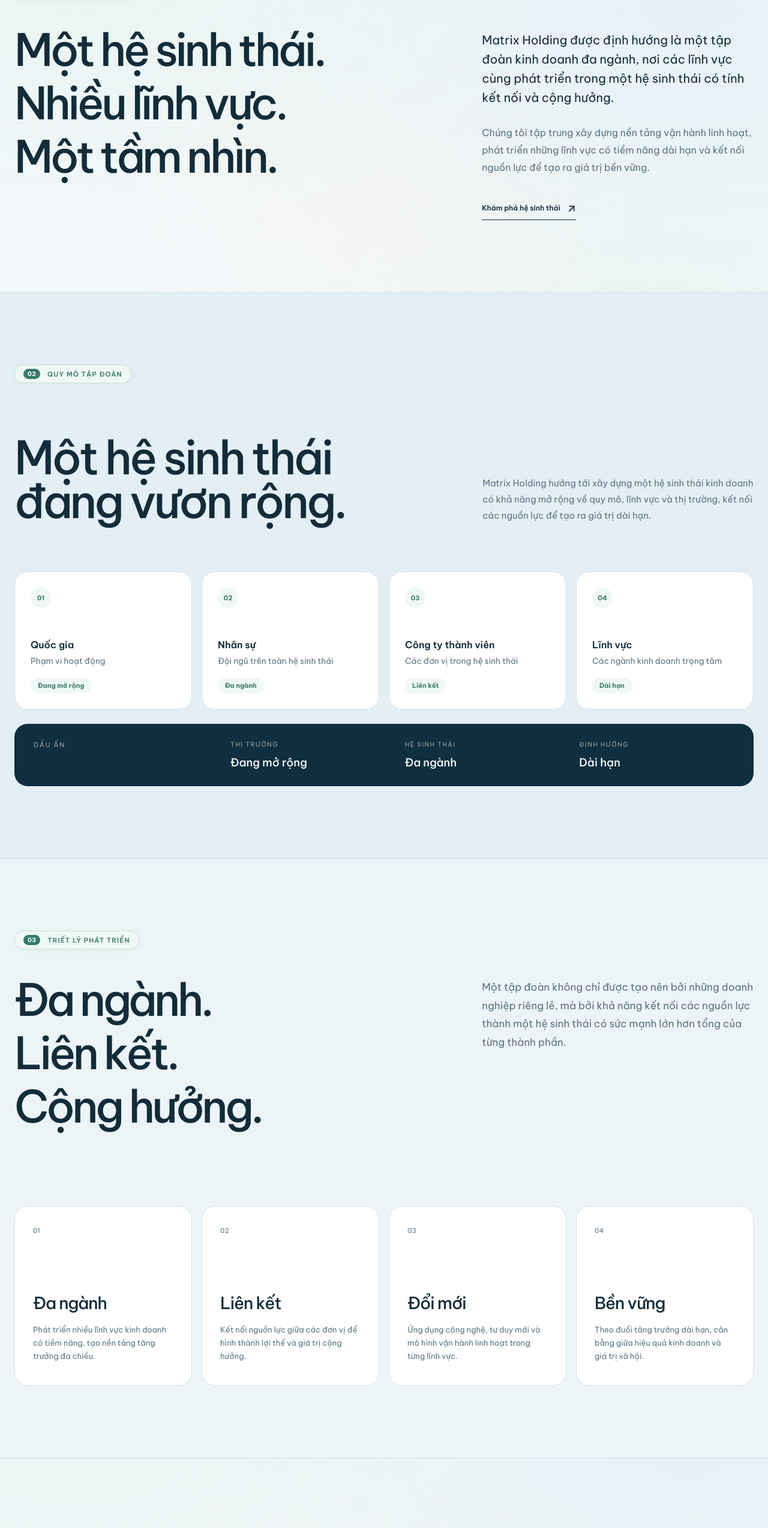
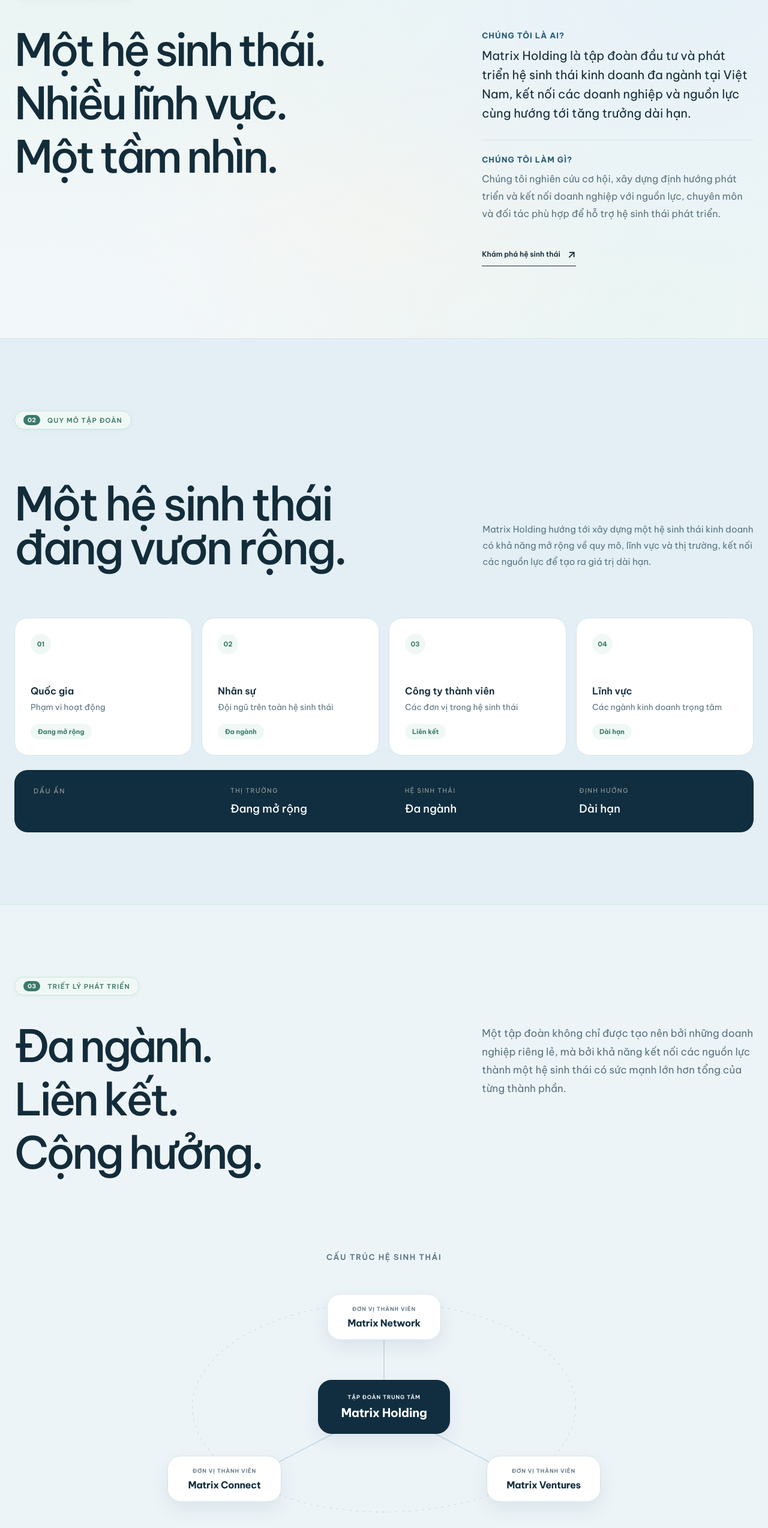
Before and after one commit to kquan2312/Matrix-Holding, a React (Vite) app: page / in a window 1280 px wide. Shown: the part 952-3500 px from the top of the page at 60% size. Built offline with nearby package versions, Linux system fonts and the light colour scheme.

Commit message:
fix news, add more introduction, fix ecosystems

```diff
--- a/src/components/sections/Ecosystem.tsx
+++ b/src/components/sections/Ecosystem.tsx
@@ -53,6 +53,42 @@
           </p>
         </div>
 
+        <div className="ecosystem-structure">
+          <h3>{t("Cấu trúc hệ sinh thái")}</h3>
+
+          <div className="ecosystem-orbit">
+            <svg
+              className="ecosystem-orbit-lines"
+              viewBox="0 0 720 430"
+              fill="none"
+              aria-hidden="true"
+            >
+              <ellipse cx="360" cy="215" rx="320" ry="175" />
+              <path d="M360 215V65M360 215 110 345M360 215l250 130" />
+            </svg>
+
+            <div className="ecosystem-entity ecosystem-entity-holding">
+              <span>{t("Tập đoàn trung tâm")}</span>
+              <strong>Matrix Holding</strong>
+            </div>
+
+            <ul className="ecosystem-entity-list">
+              <li className="ecosystem-entity ecosystem-entity-network">
+                <span>{t("Đơn vị thành viên")}</span>
+                <strong>Matrix Network</strong>
+              </li>
+              <li className="ecosystem-entity ecosystem-entity-connect">
+                <span>{t("Đơn vị thành viên")}</span>
+                <strong>Matrix Connect</strong>
+              </li>
+              <li className="ecosystem-entity ecosystem-entity-ventures">
+                <span>{t("Đơn vị thành viên")}</span>
+                <strong>Matrix Ventures</strong>
+              </li>
+            </ul>
+          </div>
+        </div>
+
         <div className="ecosystem-grid">
           {ecosystemItems.map((item) => (
             <article key={item.number}>
--- a/src/components/sections/Introduction.tsx
+++ b/src/components/sections/Introduction.tsx
@@ -22,13 +22,19 @@
           </h2>
 
           <div className="introduction-copy">
-            <p className="intro-lead">
-              {t("Matrix Holding được định hướng là một tập đoàn kinh doanh đa ngành, nơi các lĩnh vực cùng phát triển trong một hệ sinh thái có tính kết nối và cộng hưởng.")}
-            </p>
+            <div className="introduction-point">
+              <h3>{t("Chúng tôi là ai?")}</h3>
+              <p className="intro-lead">
+                {t("Matrix Holding là tập đoàn đầu tư và phát triển hệ sinh thái kinh doanh đa ngành tại Việt Nam, kết nối các doanh nghiệp và nguồn lực cùng hướng tới tăng trưởng dài hạn.")}
+              </p>
+            </div>
 
-            <p>
-              {t("Chúng tôi tập trung xây dựng nền tảng vận hành linh hoạt, phát triển những lĩnh vực có tiềm năng dài hạn và kết nối nguồn lực để tạo ra giá trị bền vững.")}
-            </p>
+            <div className="introduction-point">
+              <h3>{t("Chúng tôi làm gì?")}</h3>
+              <p>
+                {t("Chúng tôi nghiên cứu cơ hội, xây dựng định hướng phát triển và kết nối doanh nghiệp với nguồn lực, chuyên môn và đối tác phù hợp để hỗ trợ hệ sinh thái phát triển.")}
+              </p>
+            </div>
 
             <a href="#business" className="text-link">
               {t("Khám phá hệ sinh thái")}
--- a/src/data/news.ts
+++ b/src/data/news.ts
@@ -1,35 +1,76 @@
+
 import type { NewsItem } from "../types";
 
-// Illustrative articles only; replace with approved company news before launch.
 export const news: NewsItem[] = [
   {
-    id: "sample-news-01",
-    title: "Tin mẫu: Định hướng phát triển hệ sinh thái",
-    slug: "tin-mau-dinh-huong-he-sinh-thai",
+    id: "matrix-holding-phat-trien-he-sinh-thai",
+    title: "Matrix Holding định hướng xây dựng hệ sinh thái kinh doanh đa ngành",
+    slug: "matrix-holding-dinh-huong-xay-dung-he-sinh-thai-kinh-doanh-da-nganh",
     description:
-      "Bài viết minh họa cách giới thiệu định hướng phát triển và các lĩnh vực hoạt động của Matrix Holding.",
-    image: "/images/samples/news-01.svg",
+      "Matrix Holding theo đuổi mô hình phát triển đa ngành, tập trung kết nối nguồn lực, năng lực chuyên môn và cơ hội hợp tác để tạo ra giá trị dài hạn.",
+    image:
+      "https://images.unsplash.com/photo-1556761175-b413da4baf72?auto=format&fit=crop&w=1600&q=85",
     date: "28.09.2026",
-    category: "Tin mẫu",
+    category: "Định hướng phát triển",
   },
+
   {
-    id: "sample-news-02",
-    title: "Tin mẫu: Kết nối nguồn lực và cơ hội hợp tác",
-    slug: "tin-mau-ket-noi-nguon-luc",
+    id: "ket-noi-doi-tac-nguon-luc",
+    title: "Kết nối nguồn lực mở ra những cơ hội hợp tác mới",
+    slug: "ket-noi-nguon-luc-mo-ra-co-hoi-hop-tac-moi",
     description:
-      "Nội dung mẫu về việc kết nối đối tác, chuyên gia và nguồn lực trong hệ sinh thái kinh doanh.",
-    image: "/images/samples/news-02.svg",
+      "Trong môi trường kinh doanh liên tục thay đổi, khả năng kết nối doanh nghiệp, đối tác và chuyên gia là một trong những nền tảng quan trọng để phát triển bền vững.",
+    image:
+      "https://images.unsplash.com/photo-1556761175-5973dc0f32e7?auto=format&fit=crop&w=1600&q=85",
     date: "15.09.2026",
-    category: "Tin mẫu",
+    category: "Hệ sinh thái",
   },
+
   {
-    id: "sample-news-03",
-    title: "Tin mẫu: Tư duy phát triển bền vững",
-    slug: "tin-mau-phat-trien-ben-vung",
+    id: "doi-moi-va-chuyen-doi",
+    title: "Đổi mới tư duy để thích ứng với thị trường đang thay đổi",
+    slug: "doi-moi-tu-duy-de-thich-ung-voi-thi-truong",
     description:
-      "Bài viết mẫu về đổi mới, quản trị có trách nhiệm và mục tiêu tạo dựng giá trị dài hạn.",
-    image: "/images/samples/news-03.svg",
+      "Công nghệ, dữ liệu và những mô hình kinh doanh mới đang tạo ra nhiều thay đổi trong cách doanh nghiệp vận hành và tìm kiếm cơ hội tăng trưởng.",
+    image:
+      "https://images.unsplash.com/photo-1553877522-43269d4ea984?auto=format&fit=crop&w=1600&q=85",
     date: "01.09.2026",
-    category: "Tin mẫu",
+    category: "Góc nhìn",
+  },
+
+  {
+    id: "gia-tri-ben-vung",
+    title: "Hướng tới những giá trị phát triển bền vững",
+    slug: "huong-toi-nhung-gia-tri-phat-trien-ben-vung",
+    description:
+      "Phát triển dài hạn không chỉ nằm ở tốc độ tăng trưởng mà còn ở khả năng xây dựng nền tảng vận hành hiệu quả, trách nhiệm và tạo giá trị cho các bên liên quan.",
+    image:
+      "https://images.unsplash.com/photo-1497366754035-f200968a6e72?auto=format&fit=crop&w=1600&q=85",
+    date: "18.08.2026",
+    category: "Phát triển bền vững",
+  },
+
+  {
+    id: "con-nguoi-trong-he-sinh-thai",
+    title: "Con người là nền tảng của một hệ sinh thái phát triển",
+    slug: "con-nguoi-la-nen-tang-cua-he-sinh-thai-phat-trien",
+    description:
+      "Một hệ sinh thái hiệu quả được xây dựng từ những đội ngũ có năng lực, tinh thần hợp tác và cùng hướng tới những mục tiêu có giá trị lâu dài.",
+    image:
+      "https://images.unsplash.com/photo-1521737711867-e3b97375f902?auto=format&fit=crop&w=1600&q=85",
+    date: "05.08.2026",
+    category: "Con người",
+  },
+
+  {
+    id: "tam-nhin-dai-han",
+    title: "Từ kết nối nguồn lực đến kiến tạo giá trị dài hạn",
+    slug: "tu-ket-noi-nguon-luc-den-kien-tao-gia-tri-dai-han",
+    description:
+      "Với tư duy dài hạn, Matrix Holding hướng tới việc phát triển các lĩnh vực có tiềm năng, đồng thời xây dựng mạng lưới hợp tác tạo nền tảng cho những cơ hội mới.",
+    image:
+      "https://images.unsplash.com/photo-1486406146926-c627a92ad1ab?auto=format&fit=crop&w=1600&q=85",
+    date: "22.07.2026",
+    category: "Góc nhìn",
   },
 ];
--- a/src/i18n/translations.ts
+++ b/src/i18n/translations.ts
@@ -21,10 +21,12 @@
   "Một hệ sinh thái": "One ecosystem",
   "Nhiều lĩnh vực.": "Many industries.",
   "Một tầm nhìn.": "One vision.",
-  "Matrix Holding được định hướng là một tập đoàn kinh doanh đa ngành, nơi các lĩnh vực cùng phát triển trong một hệ sinh thái có tính kết nối và cộng hưởng.":
-    "Matrix Holding is envisioned as a diversified business group where multiple industries grow together in a connected, synergistic ecosystem.",
-  "Chúng tôi tập trung xây dựng nền tảng vận hành linh hoạt, phát triển những lĩnh vực có tiềm năng dài hạn và kết nối nguồn lực để tạo ra giá trị bền vững.":
-    "We focus on building a flexible operating platform, developing industries with long-term potential, and connecting resources to create sustainable value.",
+  "Chúng tôi là ai?": "Who are we?",
+  "Matrix Holding là tập đoàn đầu tư và phát triển hệ sinh thái kinh doanh đa ngành tại Việt Nam, kết nối các doanh nghiệp và nguồn lực cùng hướng tới tăng trưởng dài hạn.":
+    "Matrix Holding is a Vietnam-based investment group developing a diversified business ecosystem and connecting companies and resources for long-term growth.",
+  "Chúng tôi làm gì?": "What do we do?",
+  "Chúng tôi nghiên cứu cơ hội, xây dựng định hướng phát triển và kết nối doanh nghiệp với nguồn lực, chuyên môn và đối tác phù hợp để hỗ trợ hệ sinh thái phát triển.":
+    "We research opportunities, shape growth strategies, and connect businesses with relevant resources, expertise, and partners to support the ecosystem.",
   "Khám phá hệ sinh thái": "Explore our ecosystem",
   "Hệ sinh thái": "Ecosystem",
   "Tiềm năng phát triển": "Growth potential",
@@ -54,6 +56,9 @@
   "Triết lý phát triển": "Our approach",
   "Liên kết": "Connected",
   "Cộng hưởng.": "Together.",
+  "Cấu trúc hệ sinh thái": "Ecosystem structure",
+  "Tập đoàn trung tâm": "Parent company",
+  "Đơn vị thành viên": "Ecosystem company",
   "Một tập đoàn không chỉ được tạo nên bởi những doanh nghiệp riêng lẻ, mà bởi khả năng kết nối các nguồn lực thành một hệ sinh thái có sức mạnh lớn hơn tổng của từng thành phần.":
     "A group is more than a collection of separate businesses. Its strength comes from connecting resources into an ecosystem greater than the sum of its parts.",
   "Phát triển nhiều lĩnh vực kinh doanh có tiềm năng, tạo nền tảng tăng trưởng đa chiều.":
--- a/src/styles/components.css
+++ b/src/styles/components.css
@@ -941,6 +941,21 @@
   padding-top: 12px;
 }
 
+.introduction-point + .introduction-point {
+  margin-top: 26px;
+  padding-top: 24px;
+  border-top: 1px solid var(--border);
+}
+
+.introduction-point h3 {
+  margin-bottom: 10px;
+  font-size: 13px;
+  font-weight: 700;
+  letter-spacing: 0.08em;
+  text-transform: uppercase;
+  color: var(--blue-700);
+}
+
 .introduction-copy p {
   max-width: 520px;
 
@@ -1049,6 +1064,118 @@
   line-height: 1.8;
 
   color: var(--gray-500);
+}
+
+.ecosystem-structure {
+  margin-bottom: 100px;
+}
+
+.ecosystem-structure > h3 {
+  margin-bottom: 28px;
+  font-size: 13px;
+  font-weight: 600;
+  letter-spacing: 0.12em;
+  text-align: center;
+  text-transform: uppercase;
+  color: var(--gray-500);
+}
+
+.ecosystem-orbit {
+  position: relative;
+  width: min(100%, 760px);
+  aspect-ratio: 1.77;
+  margin-inline: auto;
+}
+
+.ecosystem-orbit-lines {
+  position: absolute;
+  inset: 0;
+  width: 100%;
+  height: 100%;
+  overflow: visible;
+}
+
+.ecosystem-orbit-lines ellipse {
+  stroke: var(--blue-200);
+  stroke-dasharray: 4 7;
+  stroke-width: 1.5;
+}
+
+.ecosystem-orbit-lines path {
+  stroke: var(--pastel-blue-border);
+  stroke-width: 2;
+}
+
+.ecosystem-entity-list {
+  display: contents;
+  list-style: none;
+}
+
+.ecosystem-entity {
+  position: absolute;
+  z-index: 1;
+  display: grid;
+  justify-items: center;
+  gap: 8px;
+  min-width: 190px;
+  padding: 18px 24px;
+  border: 1px solid var(--border);
+  border-radius: var(--radius-card);
+  background: var(--white);
+  box-shadow: 0 12px 30px rgba(18, 57, 78, 0.08);
+  text-align: center;
+}
+
+.ecosystem-entity > span {
+  color: var(--gray-500);
+  font-size: 9px;
+  font-weight: 600;
+  letter-spacing: 0.1em;
+  text-transform: uppercase;
+}
+
+.ecosystem-entity strong {
+  color: var(--blue-900);
+  font-size: 16px;
+  font-weight: 700;
+  letter-spacing: -0.02em;
+}
+
+.ecosystem-entity-holding {
+  top: 50%;
+  left: 50%;
+  min-width: 220px;
+  padding: 22px 28px;
+  transform: translate(-50%, -50%);
+  border-color: var(--blue-900);
+  background: var(--blue-900);
+}
+
+.ecosystem-entity-holding > span,
+.ecosystem-entity-holding strong {
+  color: var(--white);
+}
+
+.ecosystem-entity-holding strong {
+  font-size: 20px;
+}
+
+.ecosystem-entity-network {
+  top: 15%;
+  left: 50%;
+  transform: translate(-50%, -50%);
+}
+
+.ecosystem-entity-connect {
+  top: 78%;
+  left: 15%;
+  transform: translate(-50%, -50%);
+}
+
+.ecosystem-entity-ventures {
+  top: 78%;
+  left: 85%;
+  transform: translate(-50%, -50%);
 }
 
 .ecosystem-grid {
@@ -3140,6 +3267,50 @@
     font-size: 14px;
   }
 
+  .ecosystem-structure {
+    margin-bottom: 64px;
+  }
+
+  .ecosystem-structure > h3 {
+    margin-bottom: 22px;
+  }
+
+  .ecosystem-orbit {
+    display: grid;
+    aspect-ratio: auto;
+    gap: 20px;
+  }
+
+  .ecosystem-orbit-lines {
+    display: none;
+  }
+
+  .ecosystem-entity {
+    position: static;
+    min-width: 0;
+    transform: none;
+  }
+
+  .ecosystem-entity-holding {
+    justify-self: center;
+    width: min(100%, 280px);
+    transform: none;
+  }
+
+  .ecosystem-entity-list {
+    display: grid;
+    gap: 12px;
+    width: min(100% - 24px, 380px);
+    margin-inline: auto;
+    padding-left: 20px;
+    border-left: 1px solid var(--pastel-blue-border);
+  }
+
+  .ecosystem-entity-list .ecosystem-entity {
+    justify-items: start;
+    text-align: left;
+  }
+
   .ecosystem-grid {
     grid-template-columns: 1fr;
   }
```
